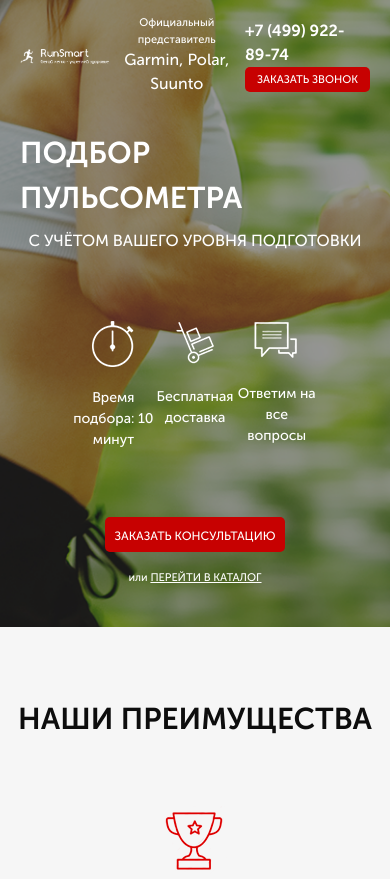
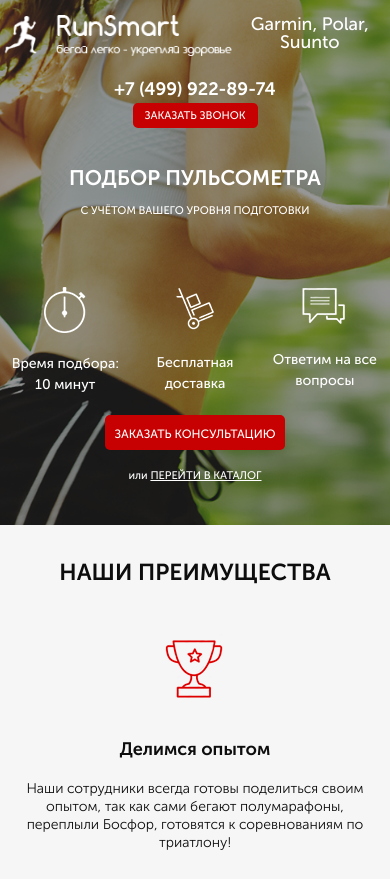
Before and after one commit to Palasar/heart_rate, a website: page index.html in a window 390 px wide. Shown: the top 879 px of the page. Drawn offline with Linux system fonts and the light colour scheme.

Commit message:
ready two section

```diff
--- a/index.html
+++ b/index.html
@@ -14,15 +14,38 @@
                 <a href="#" class="header__logo">
                     <img src="icons/selection-heart-rate/logo_run.png" alt="logo">
                 </a>
+
                 <div class="header__official">
                     Официальный представитель
                     <span>Garmin, Polar, Suunto</span>
-                </div>
+               </div>
+
                 <div class="header__contacts">
                     <a href="tel:+74999228974" class="header__phone">+7 (499) 922-89-74</a>
                     <button class="button">заказать звонок</button>
                 </div>
+
             </header>
+
+            <header class="header-smollScreen">
+                <div class="header-smollScreen__wrapper">
+
+                    <a href="#" class="header-smollScreen__logo">
+                        <img src="icons/selection-heart-rate/logo_run.png" alt="logo">
+                    </a>
+
+                    <div class="header-smollScreen__official">
+                        Garmin, Polar, Suunto
+                   </div>
+
+                </div>
+
+                <div class="header-smollScreen__contacts">
+                    <a href="tel:+74999228974" class="header-smollScreen__phone">+7 (499) 922-89-74</a>
+                    <button class="button">заказать звонок</button>
+                </div>
+            </header>
+
             <div class="promo__wrapper">
                 <h1 class="promo__header">Подбор пульсометра</h1>
                 <h2 class="promo__subheader">с учётом Вашего уровня подготовки</h2>
@@ -81,7 +104,7 @@
                         Помогаем с обучением
                         правильной технике бега!
                         Дружим с крупнейшей школой бега в России -
-                        <Span>I LOVE RUNNING.</Span>
+                        <a href="#">I LOVE RUNNING.</a>
                     </div>
                 </div>
 
--- a/sass/base/_media.scss
+++ b/sass/base/_media.scss
@@ -71,7 +71,7 @@
         }
         &__icons {
             margin-top: 60px;
-            width: 70%;
+            width: 90%;
         }
         &__link {
             font-size: 11px;
@@ -90,5 +90,77 @@
     }
 }
 @media (max-width: 575px){
+    .header {
+        display: none;
+    }
+    .header-smollScreen {
+        display: flex;
+        flex-direction: column;
+        justify-content: space-between;
+        align-items: center;
+        &__wrapper {
+            width: 110%;
+            display: flex;
+            justify-content: space-between;
 
+        }
+        &__logo {
+            width: 70%;
+            img {
+                width: 100%;
+            }
+        }
+        &__official {
+            color: #ffffff;
+            font-size: 14px;
+            font-weight: 500;
+            text-align: center;
+            font-size:  18px;
+            line-height: 18px;
+
+        }
+        &__phone {
+            display: block;
+            color: #ffffff;
+            font-size: 18px;
+            font-weight: 700;
+            &:hover {
+                color: #fff;
+                text-decoration: none;
+            }
+        }
+        &__contacts {
+            margin-top: 20px;
+            display:  flex;
+            flex-direction: column;
+            align-items: flex-end;
+        }
+    }
+    .button {
+        margin: 0 auto;
+        &_main {
+            margin-top: 20px;
+        }
+    }
+    .promo {
+        background-position-x: 20%;
+        &__header {
+            font-size: 21px;
+        }
+        &__subheader {
+            font-size: 11px;
+        }
+        &__icons {
+            width: 105%;
+        }
+    }
+    .privilege {
+        padding-top: 30px;
+        &__title {
+            font-size: 23px;
+        }
+        &__wrapper {
+            margin-top: 10px;
+        }
+    }
 }
--- a/sass/bloks/_header.scss
+++ b/sass/bloks/_header.scss
@@ -34,3 +34,7 @@
         align-items: flex-end;
     }
 }
+.header-smollScreen{
+    display: none;
+
+}
--- a/sass/bloks/_privilege.scss
+++ b/sass/bloks/_privilege.scss
@@ -38,6 +38,10 @@
         font-weight: 300;
         text-align: center;
         line-height: 18px;
+        a {
+            color: #ff0000;
+            text-decoration: underline;
+        }
     }
 
 }
--- a/sass/bloks/_promo.scss
+++ b/sass/bloks/_promo.scss
@@ -51,4 +51,5 @@
             text-decoration: underline;
         }
     }
+
 }
```
Also changed, not shown: css/style.min.css.
